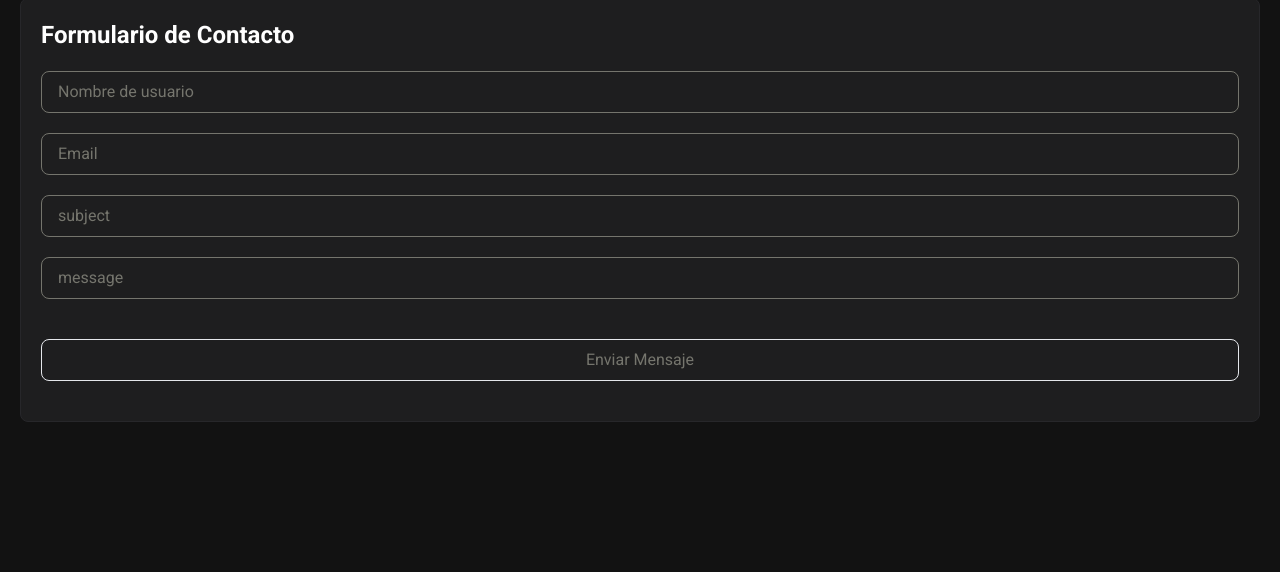
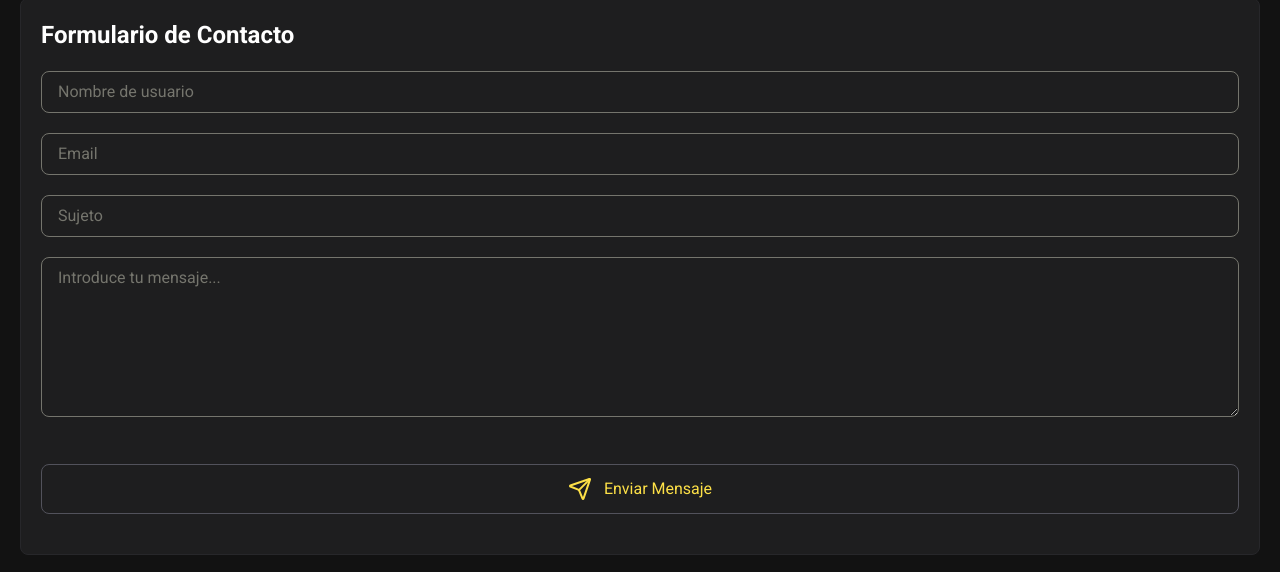
Before and after one commit to macnemoto/my-portfolio-mjp, a React (Vite) app: page / in a window 1280 px wide. Shown: the part 3408-3980 px from the top of the page. Before the commit the page ends 3850 px from the top, so only its background shows below. Built offline with nearby package versions, Linux system fonts and the light colour scheme.

Commit message:
Adding the textArea component and improving the form

```diff
--- a/src/App.css
+++ b/src/App.css
@@ -9,3 +9,10 @@ body {
   font-variation-settings:
     "wdth" 100;
 }
+
+#root > section.bg-primary-color.p-5.border.border-zinc-800.rounded-lg.text-\[\#75756D\] > form > div > span {
+  display: block;
+  color: red;
+  margin-top: 1rem;
+  font-weight: 700;
+}
--- a/src/components/InputForm.tsx
+++ b/src/components/InputForm.tsx
@@ -6,7 +6,7 @@ function InputForm({ placeholder, name, register, errors }: InputFormProps) {
 
     return (
         <div className="">
-            <input className="bg-primary-color w-full px-4 py-2 mb-5 rounded-lg border border-[#75756D] text-[#75756D] placeholder-[#75756D]" {...register(name)}placeholder={placeholder}/>
+            <input className="bg-primary-color w-full px-4 py-2 rounded-lg border border-[#75756D] focus:border-yellow-400 focus:outline-none text-[#75756D] placeholder-[#75756D]" {...register(name)}placeholder={placeholder}/>
             {error?.message && (<span>{String(error.message)}</span> )}
         </div>
     )
--- /dev/null
+++ b/src/components/TextArea.tsx
@@ -0,0 +1,15 @@
+import type { TextAreaProps } from "../types/resume.types"
+
+function TextArea({ placeholder, name, register, errors, size }: TextAreaProps) {
+
+    const error = errors[name]
+
+    return (
+        <div >
+            <textarea className={`h-40 bg-primary-color w-full px-4 py-2 rounded-lg border border-[#75756D] focus:border-yellow-400 focus:outline-none text-[#75756D] placeholder-[#75756D] ${size}`} {...register(name)}placeholder={placeholder}/>
+            {error?.message && (<span>{String(error.message)}</span> )}
+        </div>
+    )
+}
+
+export default TextArea
--- a/src/features/form/FormCard.tsx
+++ b/src/features/form/FormCard.tsx
@@ -2,6 +2,8 @@ import { useForm } from "react-hook-form"
 import { zodResolver } from "@hookform/resolvers/zod";
 import { contactSchema, type ContactFormData } from "../../types/form.schema";
 import InputForm from "../../components/InputForm";
+import { Send } from "lucide-react";
+import TextArea from "../../components/TextArea";
 
 function FormCard() {
     const { register, handleSubmit, reset, formState: { errors } } = useForm<ContactFormData>({
@@ -19,12 +21,12 @@ function FormCard() {
     return (
         <section className="bg-primary-color p-5 border border-zinc-800 rounded-lg text-[#75756D]">
             <h2 className="font-bold text-2xl text-white mb-5">Formulario de Contacto</h2>
-            <form onSubmit={handleSubmit(handleSubmitForm)}>
+            <form className="flex flex-col gap-5" onSubmit={handleSubmit(handleSubmitForm)}>
                 <InputForm placeholder={"Nombre de usuario"} errors={errors} name={"fullName"} register={register}/>
                 <InputForm placeholder={"Email"} errors={errors} name={"email"} register={register}/>
-                <InputForm placeholder={"subject"} errors={errors} name={"subject"} register={register}/>
-                <InputForm placeholder={"message"} errors={errors} name={"message"} register={register}/>
-                <button className="my-5 w-full border p-2 rounded-lg" type="submit">Enviar Mensaje</button>
+                <InputForm placeholder={"Sujeto"} errors={errors} name={"subject"} register={register}/>
+                <TextArea placeholder={"Introduce tu mensaje..."} errors={errors} name={"message"} register={register} size=""/>
+                <button className="my-5 w-full border border-zinc-600 p-2 rounded-lg flex gap-3 justify-center text-yellow-300 py-3" type="submit"><Send /> Enviar Mensaje</button>
             </form>
         </section>);
 }
```
Also changed, not shown: src/types/resume.types.ts (+8 -0 lines).
